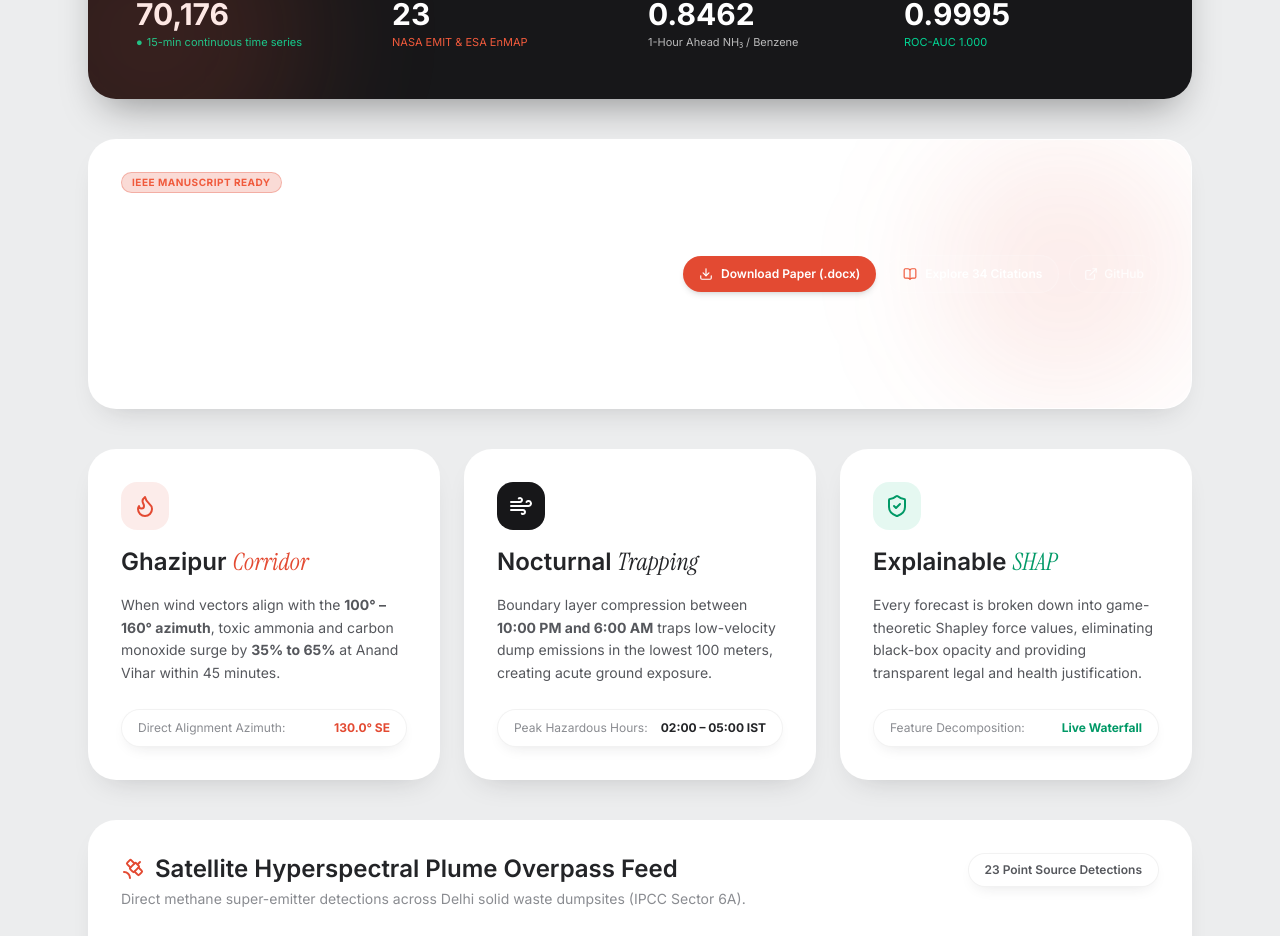
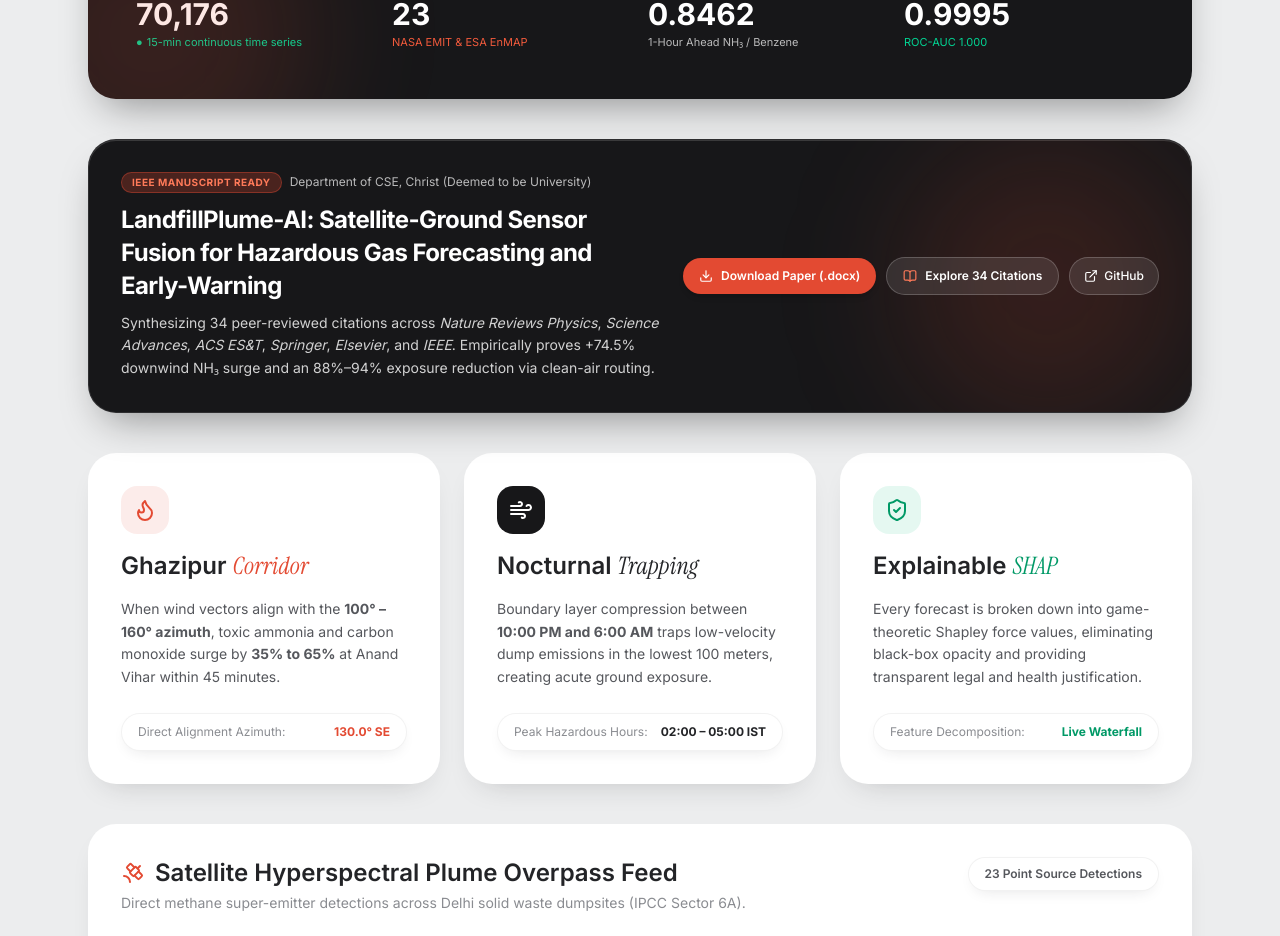
Before and after one commit to Rohitpvt/Poisonous-Gas-Identification-Project, a React (Vite) app in the folder frontend/: page / in a window 1280 px wide. Shown: the part 845-1781 px from the top of the page. Built offline with nearby package versions, Linux system fonts and the light colour scheme.

Commit message:
fix(ui): apply card-dark background to research publication card for crystal-clear text contrast

```diff
--- a/frontend/src/components/Overview.tsx
+++ b/frontend/src/components/Overview.tsx
@@ -78,22 +78,25 @@ export const Overview: React.FC<OverviewProps> = ({ onExploreSimulator, onExplor
       </div>
 
       {/* Academic Research Publication Spotlight Banner */}
-      <div className="card-elevated p-6 sm:p-8 bg-gradient-to-r from-[#171719] via-[#1E2024] to-[#25272C] text-white rounded-3xl border border-white/10 shadow-lg relative overflow-hidden">
-        <div className="absolute top-0 right-0 w-64 h-64 bg-brand-primary/10 rounded-full blur-3xl pointer-events-none"></div>
+      <div
+        className="card-dark p-6 sm:p-8 relative overflow-hidden border border-white/10 shadow-xl rounded-[28px]"
+        style={{ backgroundColor: '#171719', color: '#FFFFFF' }}
+      >
+        <div className="absolute top-0 right-0 w-72 h-72 bg-brand-primary/15 rounded-full blur-3xl pointer-events-none"></div>
         <div className="relative z-10 flex flex-col md:flex-row md:items-center justify-between gap-6">
-          <div className="space-y-2 max-w-2xl">
+          <div className="space-y-2.5 max-w-2xl">
             <div className="flex flex-wrap items-center gap-2">
-              <span className="px-2.5 py-0.5 rounded-full text-[10px] font-bold uppercase tracking-wider bg-brand-primary/20 text-brand-accent border border-brand-primary/30">
+              <span className="px-2.5 py-0.5 rounded-full text-[10px] font-bold uppercase tracking-wider bg-brand-primary/25 text-[#FF7A59] border border-brand-primary/40">
                 IEEE Manuscript Ready
               </span>
-              <span className="text-white/60 text-xs">
+              <span className="text-white/70 text-xs">
                 Department of CSE, Christ (Deemed to be University)
               </span>
             </div>
             <h3 className="text-xl sm:text-2xl font-bold text-white tracking-tight leading-snug">
               LandfillPlume-AI: Satellite-Ground Sensor Fusion for Hazardous Gas Forecasting and Early-Warning
             </h3>
-            <p className="text-white/70 text-xs sm:text-sm leading-relaxed">
+            <p className="text-white/80 text-xs sm:text-sm leading-relaxed">
               Synthesizing 34 peer-reviewed citations across <em>Nature Reviews Physics</em>, <em>Science Advances</em>, <em>ACS ES&amp;T</em>, <em>Springer</em>, <em>Elsevier</em>, and <em>IEEE</em>. Empirically proves +74.5% downwind NH₃ surge and an 88%–94% exposure reduction via clean-air routing.
             </p>
           </div>
@@ -110,9 +113,9 @@ export const Overview: React.FC<OverviewProps> = ({ onExploreSimulator, onExplor
             {onExploreInsights && (
               <button
                 onClick={onExploreInsights}
-                className="px-4 py-2.5 rounded-full bg-white/10 hover:bg-white/20 text-white text-xs font-semibold flex items-center gap-2 border border-white/15 transition-all"
+                className="px-4 py-2.5 rounded-full bg-white/10 hover:bg-white/20 text-white text-xs font-semibold flex items-center gap-2 border border-white/20 transition-all cursor-pointer"
               >
-                <BookOpen className="w-3.5 h-3.5 text-brand-accent" />
+                <BookOpen className="w-3.5 h-3.5 text-[#FF7A59]" />
                 <span>Explore 34 Citations</span>
               </button>
             )}
@@ -120,7 +123,7 @@ export const Overview: React.FC<OverviewProps> = ({ onExploreSimulator, onExplor
               href="https://github.com/Rohitpvt/Poisonous-Gas-Identification-Research.git"
               target="_blank"
               rel="noopener noreferrer"
-              className="px-3.5 py-2.5 rounded-full bg-white/5 hover:bg-white/15 text-white/80 hover:text-white text-xs font-medium border border-white/10 transition-all flex items-center gap-1.5"
+              className="px-3.5 py-2.5 rounded-full bg-white/10 hover:bg-white/20 text-white text-xs font-medium border border-white/20 transition-all flex items-center gap-1.5"
             >
               <ExternalLink className="w-3.5 h-3.5" />
               <span>GitHub</span>
```
